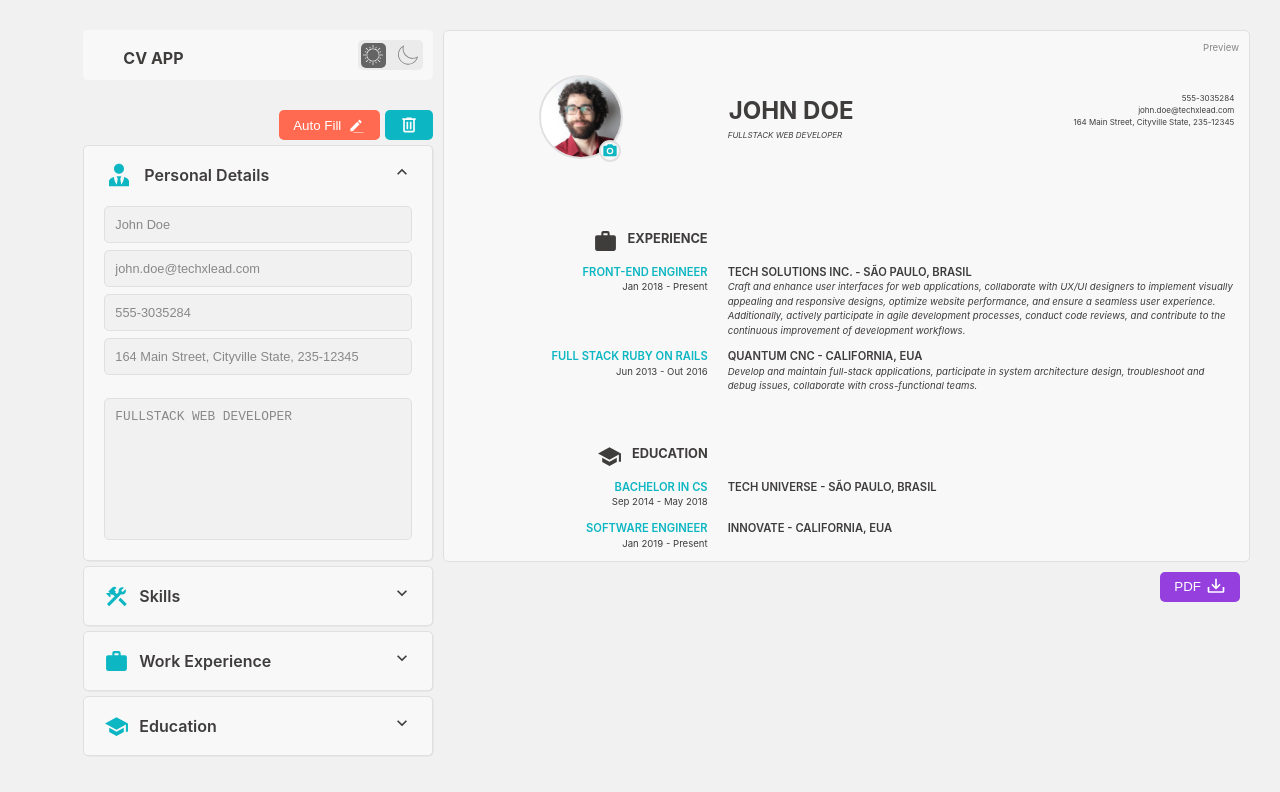
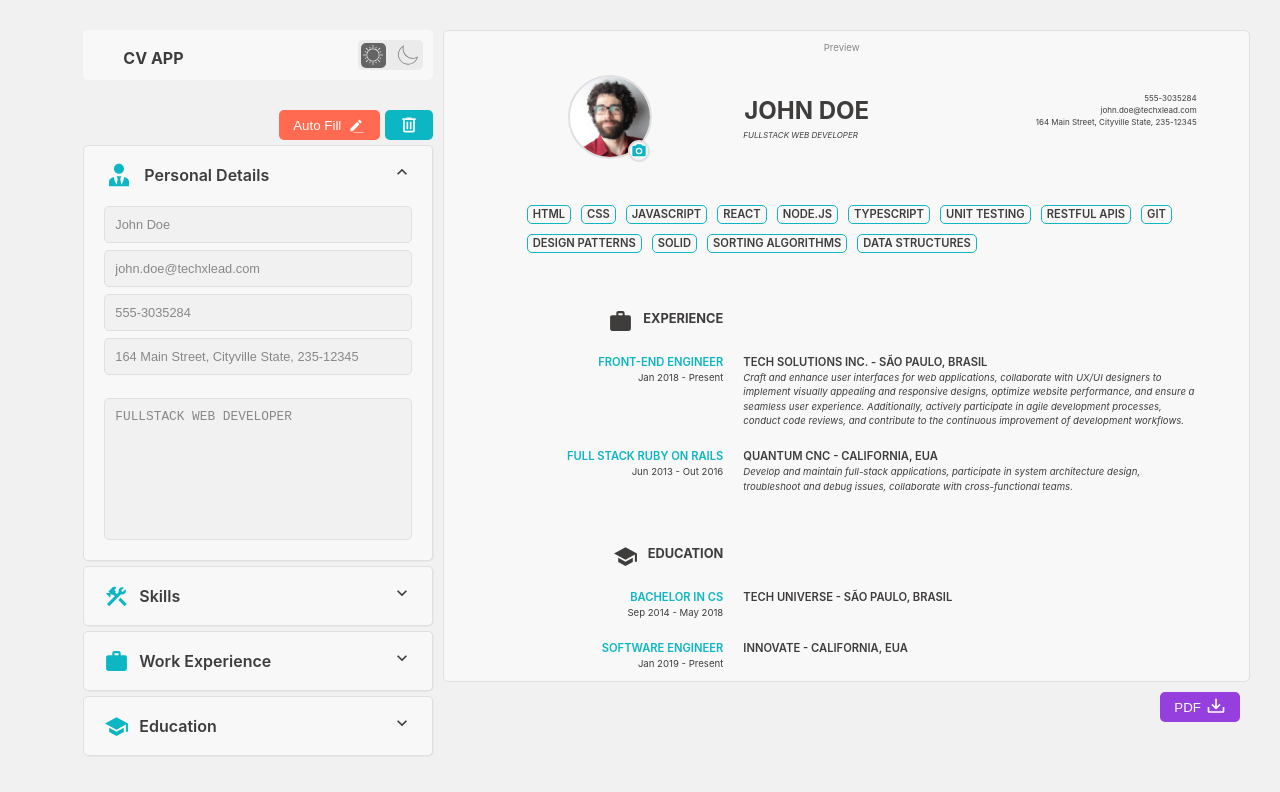
Before and after one commit to maurolps/cv-application, a React (Vite) app: page / in a window 1280 px wide. Both pictures are taken after a click on the button "Auto Fill". Shown: the top 792 px of the page. Built offline with nearby package versions, Linux system fonts and the light colour scheme.

Commit message:
Preview Skills Update

```diff
--- a/src/App.css
+++ b/src/App.css
@@ -46,6 +46,7 @@ button {
   main {
     grid-template-columns: minmax(265px, 1fr);
     gap: 30px;
+    padding: 10px;
   }
   .preview-wrapper {
     min-width: 260px;
--- a/src/components/Preview.jsx
+++ b/src/components/Preview.jsx
@@ -13,6 +13,21 @@ Preview.propTypes = {
 };
 
 export function Preview(props) {
+  const skills = [
+    "HTML",
+    "CSS",
+    "JavaScript",
+    "React",
+    "Node.js",
+    "TypeScript",
+    "Unit Testing",
+    "RESTful APIs",
+    "Git",
+    "Design Patterns",
+    "SOLID",
+    "Sorting Algorithms",
+    "Data Structures",
+  ];
   const { update, updateExp, updateEdu } = props;
   const svgEduBlack = React.cloneElement(svgEdu, {
     style: { fill: "var(--text-color" },
@@ -28,6 +43,7 @@ export function Preview(props) {
       </div>
       {(update["name"] !== "" || update["company-name"] !== "") && (
         <div className="preview-main" id="pdf-content">
+          <div className="section-wrapper">
             <div className="personal-details grid">
               <div>
                 <div className="prev-image">
@@ -44,6 +60,14 @@ export function Preview(props) {
                   <span>{update.email}</span>
                   <span>{update.address}</span>
                 </div>
+              </div>
+            </div>
+            <div className="skill-list">
+              <ul>
+                {skills.map((skill, index) => {
+                  return <li key={"skill" + index}>{skill}</li>;
+                })}
+              </ul>
             </div>
           </div>
 
--- a/src/styles/preview.css
+++ b/src/styles/preview.css
@@ -1,4 +1,7 @@
 .preview {
+  display: flex;
+  flex-direction: column;
+  align-items: center;
   background-color: var(--card-background-color);
   min-width: 260px;
   min-height: 500px;
@@ -18,11 +21,35 @@
 
 .preview-main {
   display: flex;
-  justify-content: center;
   flex-direction: column;
-  overflow: auto;
+  align-items: center;
   gap: 30px;
   max-width: 800px;
+}
+
+.section-wrapper {
+  display: flex;
+  flex-direction: column;
+  width: 90%;
+}
+
+.skill-list ul {
+  display: flex;
+  gap: 10px;
+  flex-wrap: wrap;
+}
+
+.skill-list li {
+  text-align: center;
+  list-style: none;
+  font-size: 0.7rem;
+  text-transform: uppercase;
+  padding-right: 5px;
+  padding-left: 5px;
+  padding-bottom: 0.03rem;
+  border-radius: 5px;
+  font-weight: 600;
+  border: 1px solid var(--primary-color);
 }
 
 .print-pdf {
@@ -223,3 +250,35 @@
   font-style: italic;
   opacity: 30%;
 }
+
+@media (max-width: 370px) {
+  .grid {
+    display: flex;
+    flex-direction: column;
+    justify-content: center;
+    align-items: center;
+    gap: 10px;
+  }
+
+  .prev-profile {
+    justify-content: center;
+    align-items: center;
+  }
+
+  .prev-contact {
+    justify-content: center;
+    align-items: start;
+    text-align: start;
+    width: 100%;
+    height: 100%;
+  }
+
+  .prev-name {
+    align-items: end;
+    text-align: end;
+  }
+
+  .prev-date {
+    text-align: center;
+  }
+}
```
Lines whose indentation alone changed are shown as unchanged.
